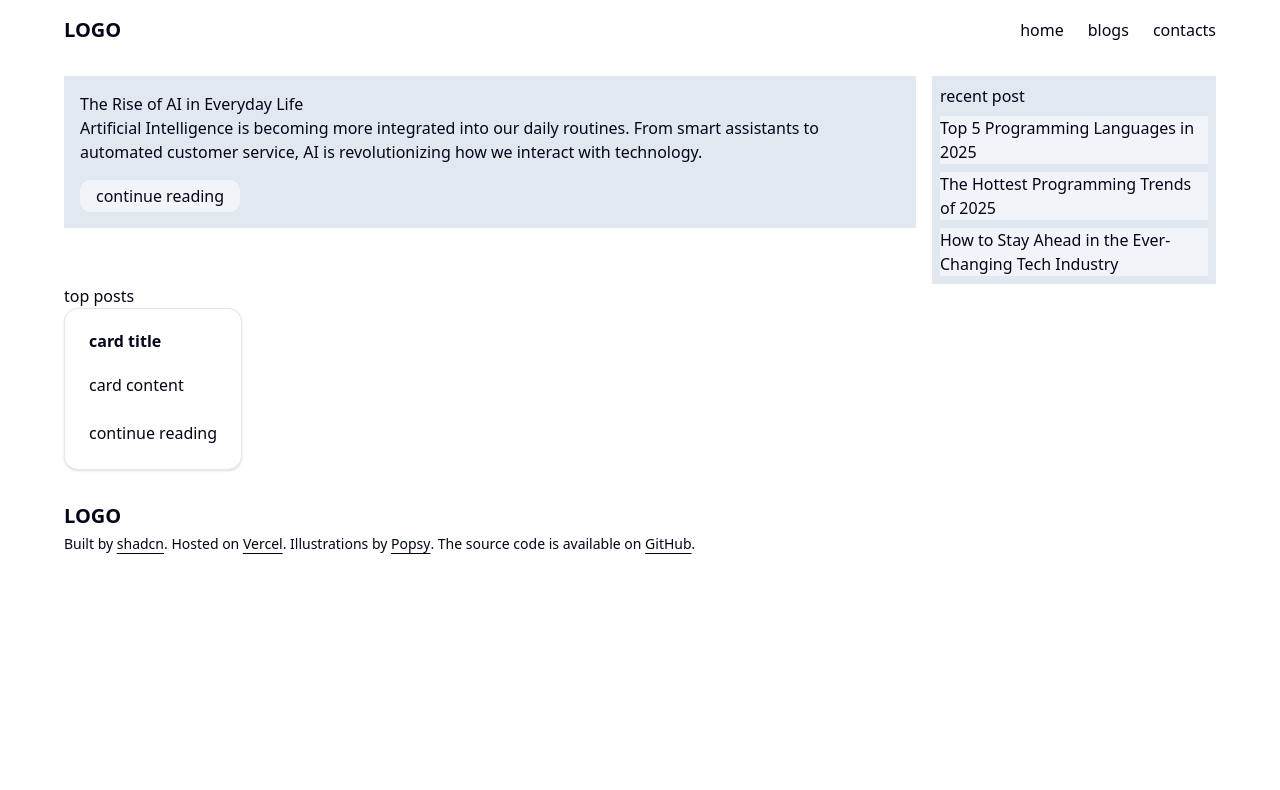
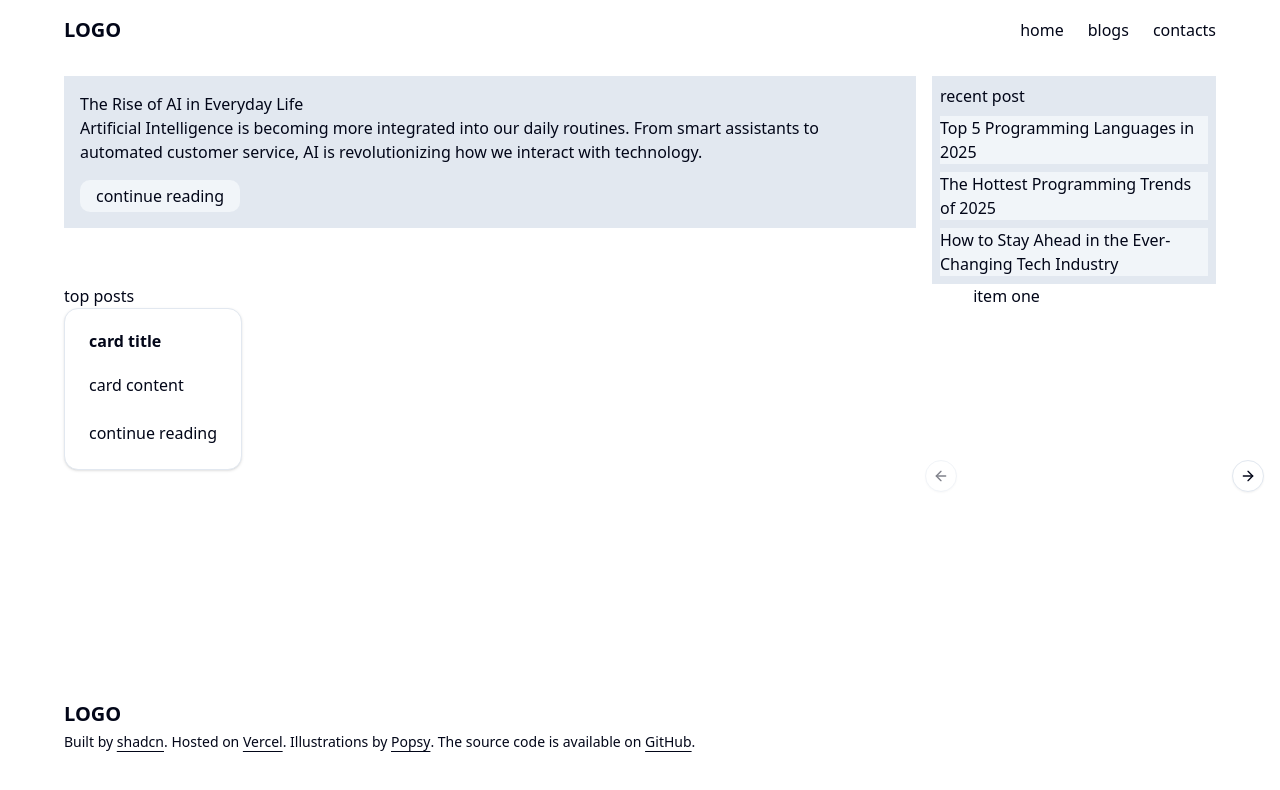
Before and after one commit to shadon016/blogApp, a Next.js app: page / in a window 1280 px wide. Shown: the top 790 px of the page. Built offline with nearby package versions, Linux system fonts and the light colour scheme.

Commit message:
adding carousel

```diff
--- a/app/(home)/page.js
+++ b/app/(home)/page.js
@@ -1,7 +1,7 @@
 import Content from "@/components/content.jsx";
 import RecentContent from "@/components/recentContent.jsx";
 import TopPosts from "@/components/topPosts.jsx";
-
+import CarouselContainer from "@/components/carouselContainer.jsx";
 export default function Home() {
   return (
     <div className="wrapper">
@@ -13,7 +13,14 @@
           <RecentContent />
         </div>
       </div>
-      <TopPosts />
+      <div className="flex gap-3">
+        <div className="flex-3/4">
+          <TopPosts />
+        </div>
+        <div className="1/4">
+          <CarouselContainer />
+        </div>
+      </div>
     </div>
   );
 }
--- /dev/null
+++ b/components/carouselContainer.jsx
@@ -0,0 +1,23 @@
+import {
+  Carousel,
+  CarouselContent,
+  CarouselItem,
+  CarouselNext,
+  CarouselPrevious,
+} from "@/components/ui/carousel";
+
+const CarouselContainer = () => {
+  return (
+    <Carousel className="h-96 w-fit">
+      <CarouselContent>
+        <CarouselItem>item one</CarouselItem>
+        <CarouselItem>item two</CarouselItem>
+        <CarouselItem>item three</CarouselItem>
+      </CarouselContent>
+      <CarouselPrevious />
+      <CarouselNext />
+    </Carousel>
+  );
+};
+
+export default CarouselContainer;
--- /dev/null
+++ b/components/ui/carousel.jsx
@@ -0,0 +1,195 @@
+"use client";
+import * as React from "react"
+import useEmblaCarousel from "embla-carousel-react";
+import { ArrowLeft, ArrowRight } from "lucide-react"
+
+import { cn } from "@/lib/utils"
+import { Button } from "@/components/ui/button"
+
+const CarouselContext = React.createContext(null)
+
+function useCarousel() {
+  const context = React.useContext(CarouselContext)
+
+  if (!context) {
+    throw new Error("useCarousel must be used within a <Carousel />")
+  }
+
+  return context
+}
+
+function Carousel({
+  orientation = "horizontal",
+  opts,
+  setApi,
+  plugins,
+  className,
+  children,
+  ...props
+}) {
+  const [carouselRef, api] = useEmblaCarousel({
+    ...opts,
+    axis: orientation === "horizontal" ? "x" : "y",
+  }, plugins)
+  const [canScrollPrev, setCanScrollPrev] = React.useState(false)
+  const [canScrollNext, setCanScrollNext] = React.useState(false)
+
+  const onSelect = React.useCallback((api) => {
+    if (!api) return
+    setCanScrollPrev(api.canScrollPrev())
+    setCanScrollNext(api.canScrollNext())
+  }, [])
+
+  const scrollPrev = React.useCallback(() => {
+    api?.scrollPrev()
+  }, [api])
+
+  const scrollNext = React.useCallback(() => {
+    api?.scrollNext()
+  }, [api])
+
+  const handleKeyDown = React.useCallback((event) => {
+    if (event.key === "ArrowLeft") {
+      event.preventDefault()
+      scrollPrev()
+    } else if (event.key === "ArrowRight") {
+      event.preventDefault()
+      scrollNext()
+    }
+  }, [scrollPrev, scrollNext])
+
+  React.useEffect(() => {
+    if (!api || !setApi) return
+    setApi(api)
+  }, [api, setApi])
+
+  React.useEffect(() => {
+    if (!api) return
+    onSelect(api)
+    api.on("reInit", onSelect)
+    api.on("select", onSelect)
+
+    return () => {
+      api?.off("select", onSelect)
+    };
+  }, [api, onSelect])
+
+  return (
+    (<CarouselContext.Provider
+      value={{
+        carouselRef,
+        api: api,
+        opts,
+        orientation:
+          orientation || (opts?.axis === "y" ? "vertical" : "horizontal"),
+        scrollPrev,
+        scrollNext,
+        canScrollPrev,
+        canScrollNext,
+      }}>
+      <div
+        onKeyDownCapture={handleKeyDown}
+        className={cn("relative", className)}
+        role="region"
+        aria-roledescription="carousel"
+        data-slot="carousel"
+        {...props}>
+        {children}
+      </div>
+    </CarouselContext.Provider>)
+  );
+}
+
+function CarouselContent({
+  className,
+  ...props
+}) {
+  const { carouselRef, orientation } = useCarousel()
+
+  return (
+    (<div
+      ref={carouselRef}
+      className="overflow-hidden"
+      data-slot="carousel-content">
+      <div
+        className={cn(
+          "flex",
+          orientation === "horizontal" ? "-ml-4" : "-mt-4 flex-col",
+          className
+        )}
+        {...props} />
+    </div>)
+  );
+}
+
+function CarouselItem({
+  className,
+  ...props
+}) {
+  const { orientation } = useCarousel()
+
+  return (
+    (<div
+      role="group"
+      aria-roledescription="slide"
+      data-slot="carousel-item"
+      className={cn(
+        "min-w-0 shrink-0 grow-0 basis-full",
+        orientation === "horizontal" ? "pl-4" : "pt-4",
+        className
+      )}
+      {...props} />)
+  );
+}
+
+function CarouselPrevious({
+  className,
+  variant = "outline",
+  size = "icon",
+  ...props
+}) {
+  const { orientation, scrollPrev, canScrollPrev } = useCarousel()
+
+  return (
+    (<Button
+      data-slot="carousel-previous"
+      variant={variant}
+      size={size}
+      className={cn("absolute size-8 rounded-full", orientation === "horizontal"
+        ? "top-1/2 -left-12 -translate-y-1/2"
+        : "-top-12 left-1/2 -translate-x-1/2 rotate-90", className)}
+      disabled={!canScrollPrev}
+      onClick={scrollPrev}
+      {...props}>
+      <ArrowLeft />
+      <span className="sr-only">Previous slide</span>
+    </Button>)
+  );
+}
+
+function CarouselNext({
+  className,
+  variant = "outline",
+  size = "icon",
+  ...props
+}) {
+  const { orientation, scrollNext, canScrollNext } = useCarousel()
+
+  return (
+    (<Button
+      data-slot="carousel-next"
+      variant={variant}
+      size={size}
+      className={cn("absolute size-8 rounded-full", orientation === "horizontal"
+        ? "top-1/2 -right-12 -translate-y-1/2"
+        : "-bottom-12 left-1/2 -translate-x-1/2 rotate-90", className)}
+      disabled={!canScrollNext}
+      onClick={scrollNext}
+      {...props}>
+      <ArrowRight />
+      <span className="sr-only">Next slide</span>
+    </Button>)
+  );
+}
+
+export { Carousel, CarouselContent, CarouselItem, CarouselPrevious, CarouselNext };
--- a/package.json
+++ b/package.json
@@ -16,6 +16,7 @@
     "@radix-ui/react-slot": "^1.1.2",
     "class-variance-authority": "^0.7.1",
     "clsx": "^2.1.1",
+    "embla-carousel-react": "^8.5.2",
     "lucide-react": "^0.479.0",
     "next": "15.2.1",
     "react": "^19.0.0",
```
Also changed, not shown: components/ui/button.jsx (+15 -10 lines), 1 other file (tests, documents, lock files or other folders).
